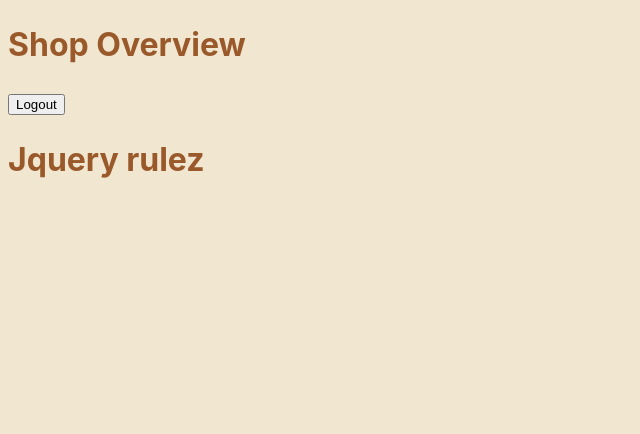
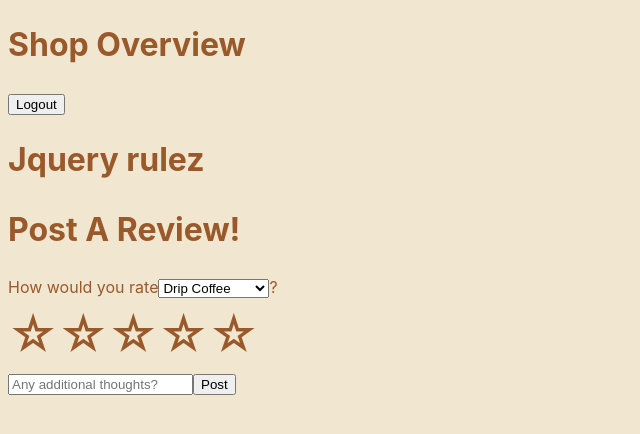
Before and after one commit to seanwong1/cup-quest, a React (Vite) app: page /overview in a window 1280 px wide. Shown: the top 434 px of the page, without its empty margins (0-640 px from the left). Built offline with nearby package versions, Linux system fonts and the light colour scheme.

Commit message:
Added form for posting a review!

```diff
--- a/database/models.js
+++ b/database/models.js
@@ -25,7 +25,6 @@
 });
 
 const reviewSchema = new mongoose.Schema({
-  id: Number,
   shop: {
     type: mongoose.ObjectId,
     ref: 'Shop'
--- a/src/pages/ShopOverview.jsx
+++ b/src/pages/ShopOverview.jsx
@@ -1,5 +1,6 @@
 import { Link } from 'react-router-dom';
 import React, { useState } from 'react';
+import { Review } from './reviews/Review.jsx';
 
 export const ShopOverview = () => {
   const [shop, setShop] = useState('');
@@ -10,6 +11,7 @@
         <button>Logout</button>
       </Link>
       <h1>Jquery rulez</h1>
+      <Review />
     </div>
   )
 }
--- a/src/pages/reviews/Review.jsx
+++ b/src/pages/reviews/Review.jsx
@@ -1,15 +1,12 @@
 import { Link } from 'react-router-dom';
 import React, { useState } from 'react';
+import { ReviewPost } from './ReviewPost.jsx';
 
-export const ShopOverview = () => {
-  const [shop, setShop] = useState('');
+export const Review = () => {
+  const [reviewList, setReviewList] = useState([]);
   return (
     <div>
-      <h1>Shop Overview</h1>
-      <Link to='/'>
-        <button>Logout</button>
-      </Link>
-      <h1>Jquery rulez</h1>
+      <ReviewPost reviewList={reviewList} setReviewList={setReviewList}/>
     </div>
   )
 }
--- a/src/pages/reviews/ReviewPost.jsx
+++ b/src/pages/reviews/ReviewPost.jsx
@@ -0,0 +1,193 @@
+import React, { useState } from 'react';
+
+export const ReviewPost = (props) => {
+  const [rating, setRating] = useState(0);
+  const [drink, setDrink] = useState('Drip Coffee');
+  const [comments, setComments] = useState('');
+  const isValid = () => {
+    if (rating === 0) {
+      //alert('Please rate your drink');
+      document.getElementById('validation').innerHTML = 'Please Rate Your Drink';
+      return false;
+    } else {
+      document.getElementById('validation').innerHTML = '';
+      return true;
+    }
+  }
+  const styleSettings = {
+    'font-size': '300%'
+  }
+
+  const styling = {
+    'color': 'red',
+    'font-weight': 'bolder'
+  }
+  const submitPost = (e) => {
+    //wil need to send shop, user, rating, drink, comments,
+    console.log('rating: ', rating);
+    console.log('drink: ', drink);
+    console.log('comments: ', comments);
+    console.log('Submitted');
+    turnOff('star1');
+    turnOff('star2');
+    turnOff('star3');
+    turnOff('star4');
+    turnOff('star5');
+    var valid = isValid();
+    if (valid) {
+      //do axios stuff
+      console.log('valid form submition')
+    }
+  }
+
+  const turnOn = (id) => {
+    if (document.getElementById(id).classList.contains('off')) {
+      document.getElementById(id).classList.add('on');
+      document.getElementById(id).classList.remove('off');
+    }
+    document.getElementById(id).innerHTML = '&#9733;';
+  }
+
+  const turnOff = (id) => {
+    if (document.getElementById(id).classList.contains('on')) {
+      document.getElementById(id).classList.add('off');
+      document.getElementById(id).classList.remove('on');
+    }
+    document.getElementById(id).innerHTML = '&#9734;';
+  }
+
+  const star1 = () => {
+    var condition1 = document.getElementById('star2').classList.contains('on');
+    var condition2 = document.getElementById('star3').classList.contains('on');
+    var condition3 = document.getElementById('star4').classList.contains('on');
+    var condition4 = document.getElementById('star5').classList.contains('on');
+    if (document.getElementById('star1').classList.contains('off')) {
+      turnOn('star1');
+    } else if (condition1 || condition2 || condition3 || condition4) {
+      turnOff('star2');
+      turnOff('star3');
+      turnOff('star4');
+      turnOff('star5');
+    } else {
+      turnOff('star1');
+    }
+    turnOff('star2');
+    turnOff('star3');
+    turnOff('star4');
+    turnOff('star5');
+    setRating(1);
+  }
+
+  const star2 = () => {
+    var condition1 = document.getElementById('star3').classList.contains('on');
+    var condition2 = document.getElementById('star4').classList.contains('on');
+    var condition3 = document.getElementById('star5').classList.contains('on');
+    if (document.getElementById('star2').classList.contains('off')) {
+      turnOn('star1');
+      turnOn('star2');
+    } else if (condition1 || condition2 || condition3) {
+      turnOff('star3');
+      turnOff('star4');
+      turnOff('star5');
+    } else {
+      turnOff('star1');
+      turnOff('star2');
+    }
+    turnOff('star3');
+    turnOff('star4');
+    turnOff('star5');
+    setRating(2);
+  }
+
+  const star3 = () => {
+    var condition1 = document.getElementById('star4').classList.contains('on');
+    var condition2 = document.getElementById('star5').classList.contains('on');
+    if (document.getElementById('star3').classList.contains('off')) {
+      turnOn('star1');
+      turnOn('star2');
+      turnOn('star3');
+    } else if (condition1 || condition2) {
+      turnOff('star4');
+      turnOff('star5');
+    } else {
+      turnOff('star1');
+      turnOff('star2');
+      turnOff('star3');
+    }
+    turnOff('star4');
+    turnOff('star5');
+    setRating(3);
+  }
+
+  const star4 = () => {
+    var condition1 = document.getElementById('star5').classList.contains('on');
+    if (document.getElementById('star4').classList.contains('off')) {
+      turnOn('star1');
+      turnOn('star2');
+      turnOn('star3');
+      turnOn('star4');
+    } else if (condition1) {
+      turnOff('star5');
+    } else {
+      turnOff('star1');
+      turnOff('star2');
+      turnOff('star3');
+      turnOff('star4');
+    }
+    turnOff('star5');
+    setRating(4);
+  }
+
+  const star5 = () => {
+    if (document.getElementById('star5').classList.contains('off')) {
+      turnOn('star1');
+      turnOn('star2');
+      turnOn('star3');
+      turnOn('star4');
+      turnOn('star5');
+    } else {
+      turnOff('star1');
+      turnOff('star2');
+      turnOff('star3');
+      turnOff('star4');
+      turnOff('star5');
+    }
+    setRating(5);
+  }
+  return (
+    <div id='reviewForm'>
+      <h1>Post A Review!</h1>
+      <div id='validation' style={styling}></div>
+      <form className='postReview'>
+        <label className='rate'>How would you rate
+        <select required onChange={(e) => setDrink(e.target.value)}>
+          <option className='drinkOptions' value='Drip Coffee'>Drip Coffee</option>
+          <option className='drinkOptions' value='Pourover'>Pourover</option>
+          <option className='drinkOptions' value='Cafe Au Lait'>Cafe Au Lait</option>
+          <option className='drinkOptions' value='Latte'>Latte</option>
+          <option className='drinkOptions' value='Flat White'>Flat White</option>
+          <option className='drinkOptions' value='Mocha'>Mocha</option>
+          <option className='drinkOptions' value='Cappuccino'>Cappuccino</option>
+          <option className='drinkOptions' value='Espresso'>Espresso</option>
+          <option className='drinkOptions' value='Macchiato'>Macchiato</option>
+          <option className='drinkOptions' value='Cortado'>Cortado</option>
+          <option className='drinkOptions' value='Americano'>Americano</option>
+          <option className='drinkOptions' value='Cold Brew'>Cold Brew</option>
+          <option className='drinkOptions' value='Iced Coffee'>Iced Coffee</option>
+          <option className='drinkOptions' value='Hot Chocolate'>Hot Chocolate</option>
+          <option className='drinkOptions' value='Specialty Drink'>Specialty Drink</option>
+        </select>
+         ?</label>
+         <div className='starRating' required>
+          <span id='star1' style={styleSettings} className='star1 off' onClick={() => star1()}>&#9734;</span>
+          <span id='star2' style={styleSettings} className='star2 off' onClick={() => star2()}>&#9734;</span>
+          <span id='star3' style={styleSettings} className='star3 off' onClick={() => star3()}>&#9734;</span>
+          <span id='star4' style={styleSettings} className='star4 off' onClick={() => star4()}>&#9734;</span>
+          <span id='star5' style={styleSettings} className='star5 off' onClick={() => star5()}>&#9734;</span>
+         </div>
+         <input id='comments' type='text' placeholder='Any additional thoughts?' onChange={() => setComments(document.getElementById('comments').value)}></input>
+         <input type="reset" value="Post" onClick={(e) => submitPost(e)}/>
+      </form>
+    </div>
+  )
+}
```
Also changed, not shown: src/pages/reviews/ReviewEntry.jsx (+9 -0 lines), src/pages/reviews/ReviewList.jsx (+9 -0 lines).
